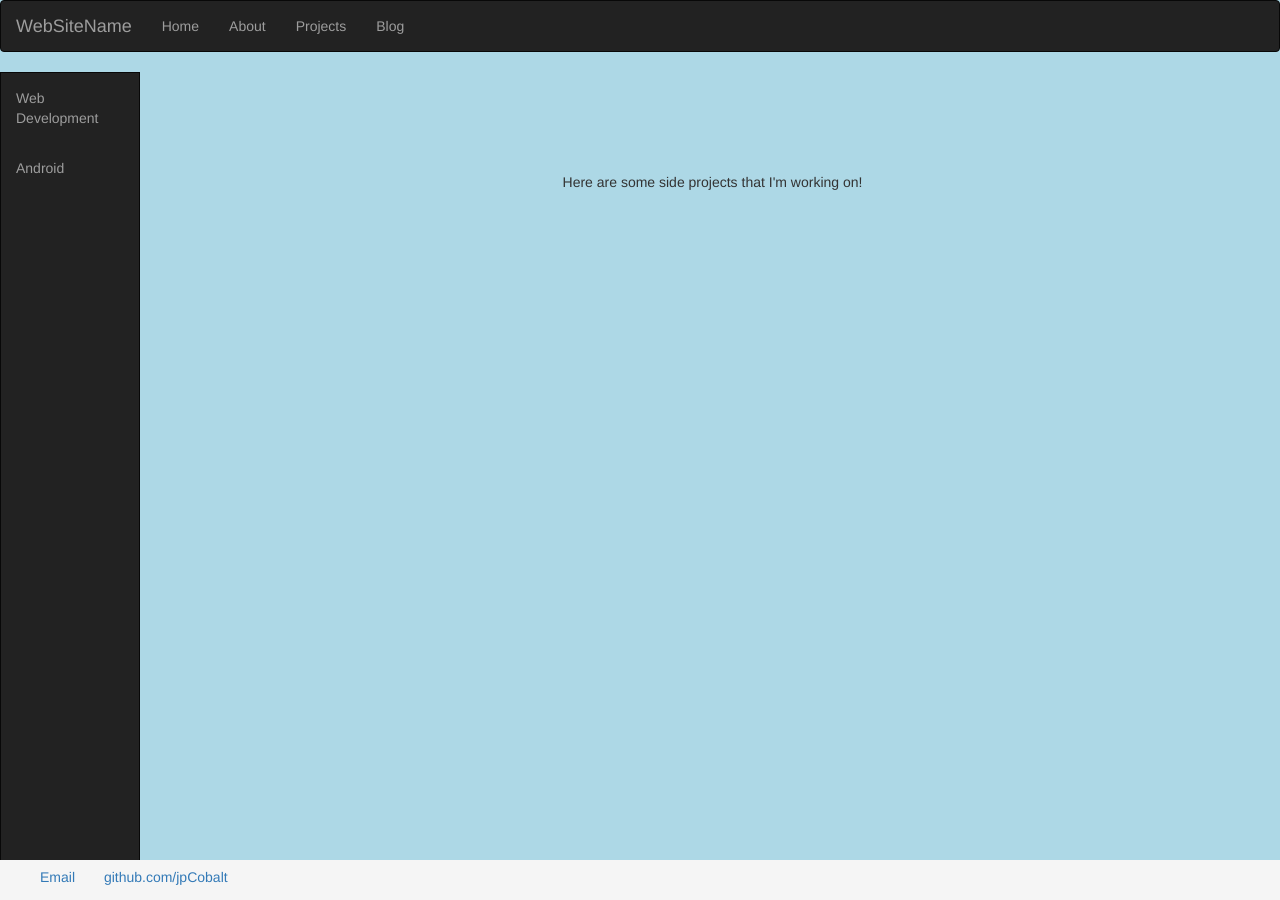
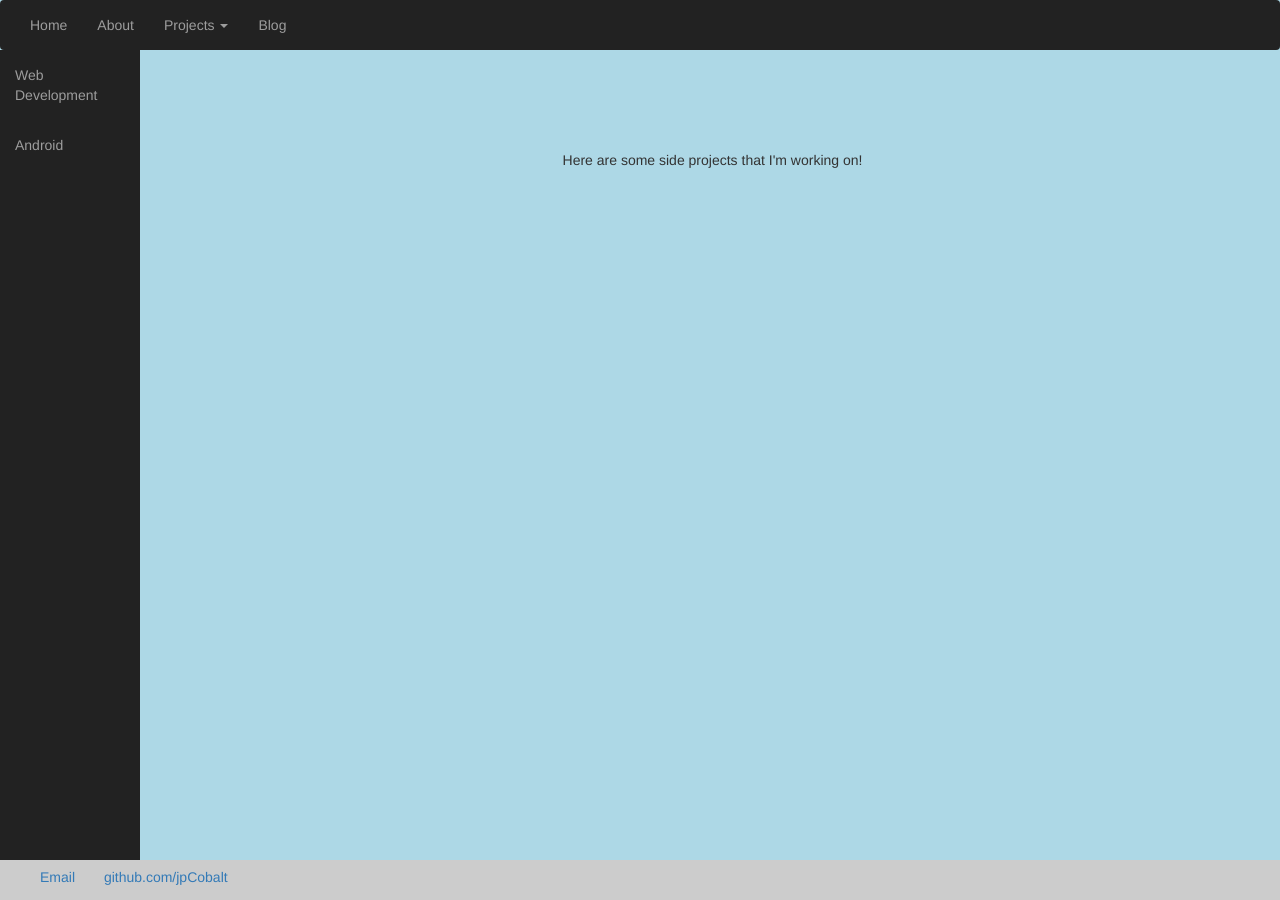
Before and after one commit to jpCobalt/jpCobalt.github.io, a Jekyll site: the page built from projects/index.html, in a window 1280 px wide. Built offline with Jekyll 4.4.1, drawn with Linux system fonts in a browser that asks for light colours.

Commit message:
Change some of the navigation, override bootstrap classes so navigation is not seperate

```diff
--- a/_layouts/default.html
+++ b/_layouts/default.html
@@ -19,9 +19,9 @@
         <div id='wrap'>
             <nav class="navbar navbar-inverse">
               <div class="container-fluid">
-                <div class="navbar-header">
+<!--                 <div class="navbar-header">
                   <a class="navbar-brand" href="#">WebSiteName</a>
-                </div>
+                </div> -->
                 <ul class="nav navbar-nav">
                   <!-- <li class="active"><a href="#">Home</a></li> -->
                   <!-- <li class="dropdown">
--- a/_layouts/secondary.html
+++ b/_layouts/secondary.html
@@ -19,9 +19,9 @@
         <div id='wrap'>
             <nav class="navbar navbar-inverse">
               <div class="container-fluid">
-                <div class="navbar-header">
+<!--                 <div class="navbar-header">
                   <a class="navbar-brand" href="#">WebSiteName</a>
-                </div>
+                </div> -->
                 <ul class="nav navbar-nav">
                   <!-- <li class="active"><a href="#">Home</a></li> -->
                   <!-- <li class="dropdown">
@@ -35,7 +35,14 @@
                   </li> -->
                     <li><a href="/">Home</a></li>
                     <li><a href="/about/">About</a></li>
-                    <li><a href="/projects/">Projects</a></li>
+                    <li class="dropdown">
+                        <a class="dropdown-toggle" data-toggle="dropdown" href="/projects/">Projects
+                        <span class="caret"></span></a>
+                        <ul class="dropdown-menu">
+                            <li><a href="/projects/web-dev/">Web Development</a></li>
+                            <li><a href="/projects/android/">Android</a></li>
+                        </ul>
+                    </li>
                     <li><a href="/blog/">Blog</a></li>
                 </ul>
               </div>
--- a/css/main.css
+++ b/css/main.css
@@ -20,32 +20,20 @@
     width:60px
 }
 
-ul#nav {
-    list-style-type: none;
-    margin: 0;
-    padding: 0;
-    overflow: hidden;
-    background-color: #333;
+/* Top Nav Bar Override */
+
+.navbar{
+  border-radius:none;
+  margin-bottom:0;
+  border:none; /*possibly change to make it stand out more */
+}
+@media(min-width: 768px){
+  .navbar{
+    border-radius:none;
+  }
 }
 
-#nav li {
-    float: left;
-}
-
-#nav li a {
-    display: block;
-    color: white;
-    text-align: center;
-    padding: 14px 16px;
-    text-decoration: none;
-}
-
-/* Change the link color to #111 (black) on hover */
-#nav li a:hover {
-    background-color: #111;
-    color:white;
-    text-decoration:none;
-}
+/* End Nav Bar Override */
 
 
 /* Left Nav Bar styles */
@@ -96,7 +84,7 @@
 /* Set the fixed height of the footer here */
 #footer {
   height: 40px;
-  background-color: #f5f5f5;
+  background-color: #ccc;
   position:relative;
   z-index:20;
 }
```
